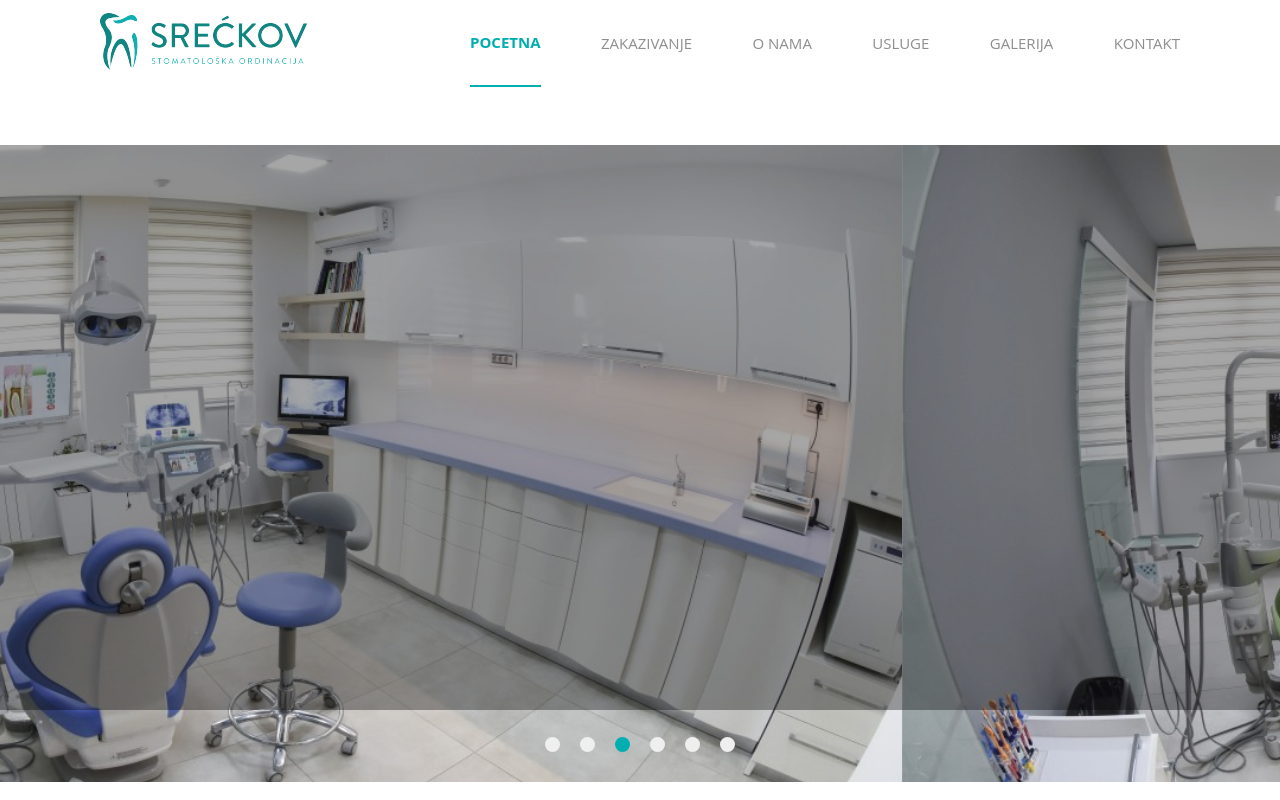
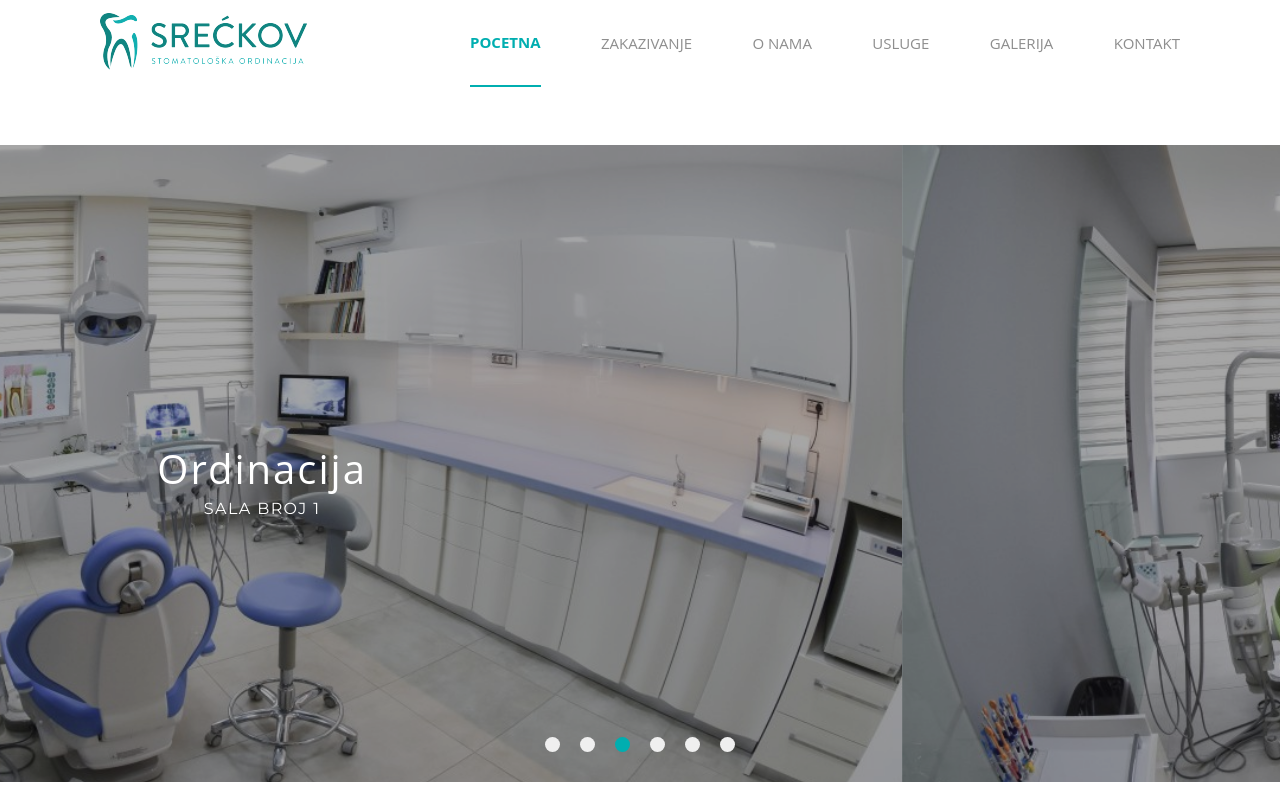
Before and after one commit to duka94/dentist-vue, a Vue app: page / in a window 1280 px wide. Shown: the top 800 px of the page. Built offline with nearby package versions, Linux system fonts and the light colour scheme; the HTML template or start-up script is replaced by a standard one.

Commit message:
fix vue code

```diff
--- a/src/components/slider/HomePageTopSlider.vue
+++ b/src/components/slider/HomePageTopSlider.vue
@@ -36,28 +36,28 @@
                         url: '../../images/home/top-slider/prijemni_deo.jpeg',
                     },
                     {
-                        h1:'Ordinacija',
-                        text: 'Sala broj 1',
+                        title:'Ordinacija',
+                        subtitle: 'Sala broj 1',
                         url: '../../images/home/top-slider/ordinacija_1.jpeg',
                     },
                     {
-                        h1: 'Ordinacija',
-                        text: 'Sala broj 2',
+                        title: 'Ordinacija',
+                        subtitle: 'Sala broj 2',
                         url: '../../images/home/top-slider/ordinacija_2.jpeg',
                     },
                     {
-                        h1: 'Ordinacija',
-                        text: 'Sala broj 3',
+                        title: 'Ordinacija',
+                        subtitle: 'Sala broj 3',
                         url: '../../images/home/top-slider/ordinacija_3.jpeg',
                     },
                     {
-                        h1: 'Toalet',
-                        text: 'Za pacijente',
+                        title: 'Toalet',
+                        subtitle: 'Za pacijente',
                         url: '../../images/home/top-slider/toalet.jpeg',
                     },
                     {
-                        h1: 'Lekarska',
-                        text: 'Soba',
+                        title: 'Lekarska',
+                        subtitle: 'Soba',
                         url: '../../images/home/top-slider/lekarska_soba.jpeg',
                     },
                 ]
```
